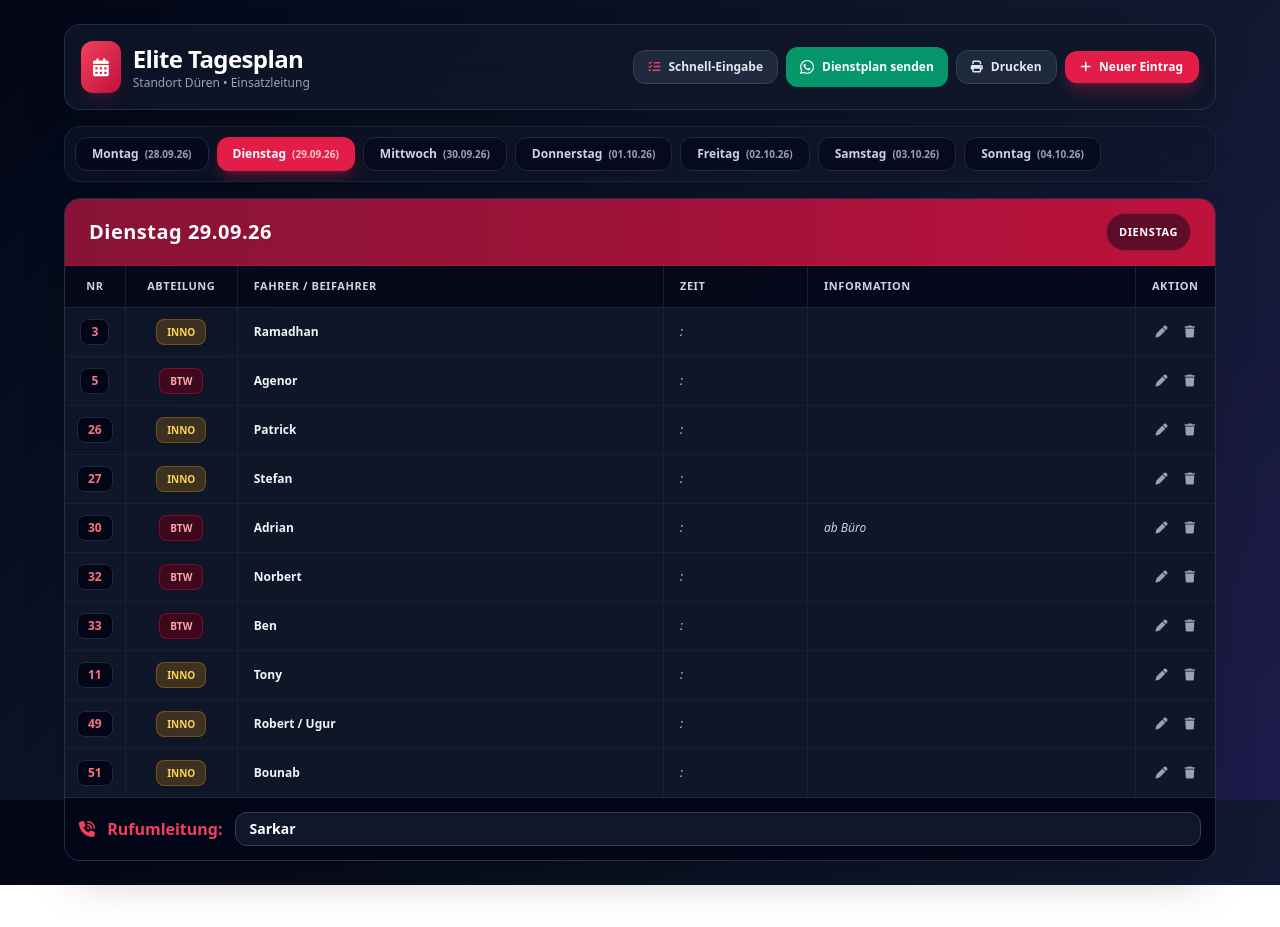
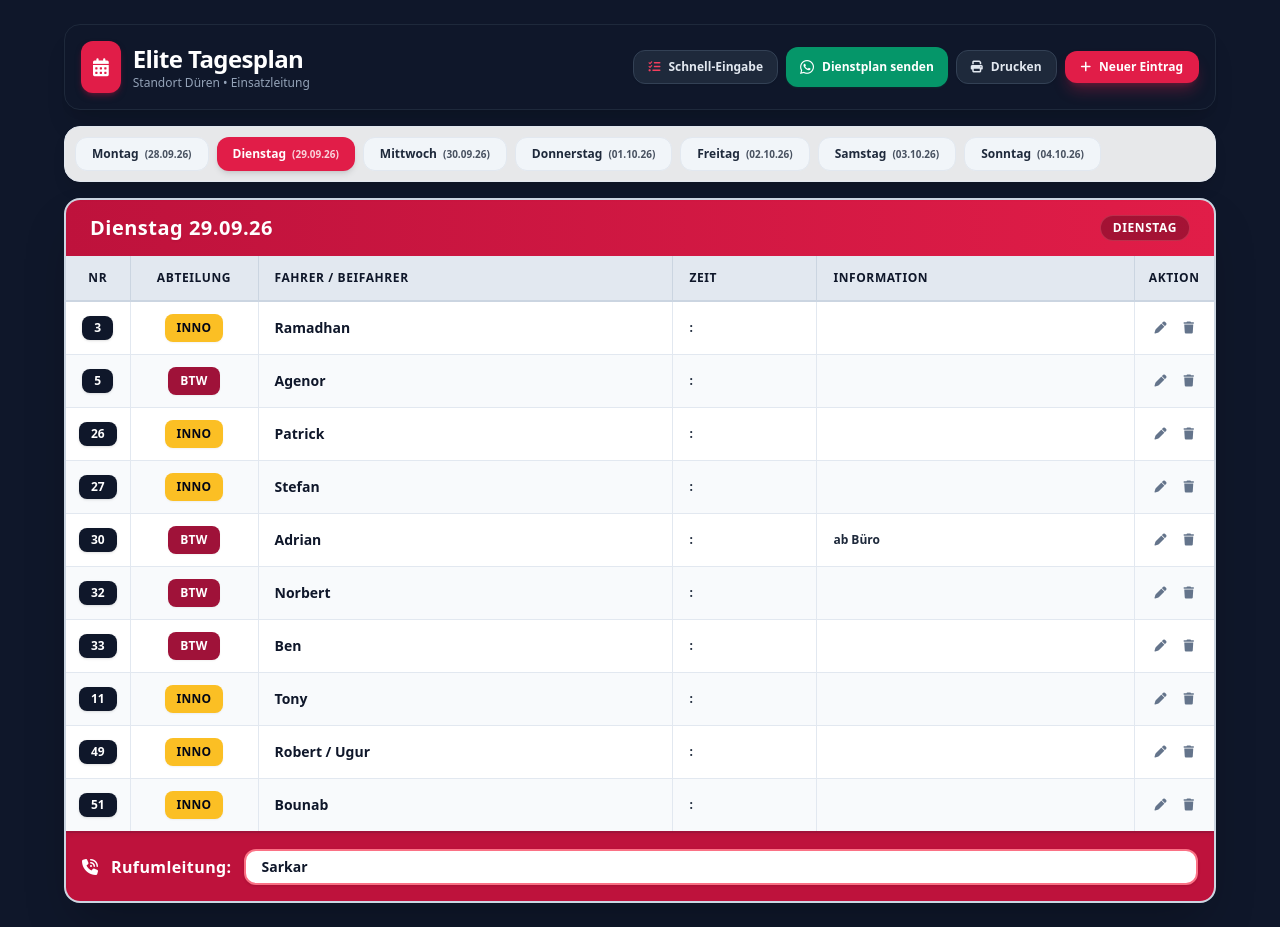
Before and after one commit to Boss050979/tagesplaner, a website: page public/index.html in a window 1280 px wide. Before the commit the page ends 885 px from the top, so only its background shows below. Drawn offline with nearby package versions, Linux system fonts and the light colour scheme.

Commit message:
index.html

```diff
--- a/public/index.html
+++ b/public/index.html
@@ -17,25 +17,23 @@
             #capture-area { background: white !important; color: black !important; border: none !important; box-shadow: none !important; }
         }
         .custom-scroll::-webkit-scrollbar { width: 6px; }
-        .custom-scroll::-webkit-scrollbar-track { background: #0f172a; border-radius: 8px; }
-        .custom-scroll::-webkit-scrollbar-thumb { background: #334155; border-radius: 8px; }
+        .custom-scroll::-webkit-scrollbar-track { background: #f1f5f9; border-radius: 8px; }
+        .custom-scroll::-webkit-scrollbar-thumb { background: #cbd5e1; border-radius: 8px; }
 
-        /* Edler Executive Dark-Gradient */
         body {
-            background: linear-gradient(135deg, #020617 0%, #0f172a 50%, #1e1b4b 100%);
-            background-attachment: fixed;
+            background: #0f172a;
             min-height: 100vh;
         }
     </style>
 </head>
-<body class="text-slate-100 font-sans p-3 md:p-6">
+<body class="text-slate-900 font-sans p-3 md:p-6">
 
     <div class="max-w-6xl mx-auto space-y-4">
 
         <!-- Header -->
-        <header class="bg-slate-900/80 backdrop-blur-xl rounded-2xl shadow-2xl p-4 flex flex-col md:flex-row justify-between items-center gap-4 no-print border border-slate-700/60">
+        <header class="bg-slate-900 text-white rounded-2xl shadow-xl p-4 flex flex-col md:flex-row justify-between items-center gap-4 no-print border border-slate-800">
             <div class="flex items-center gap-3">
-                <div class="bg-gradient-to-br from-rose-500 to-rose-700 text-white p-3 rounded-xl text-lg shadow-lg shadow-rose-900/30">
+                <div class="bg-rose-600 text-white p-3 rounded-xl text-lg shadow-md shadow-rose-900/50">
                     <i class="fa-solid fa-calendar-days"></i>
                 </div>
                 <div>
@@ -61,39 +59,39 @@
         </header>
 
         <!-- Wochentage -->
-        <div class="bg-slate-900/60 backdrop-blur-xl rounded-2xl shadow-xl p-2.5 no-print flex overflow-x-auto gap-2 border border-slate-800/80 custom-scroll" id="day-tabs"></div>
+        <div class="bg-white/90 backdrop-blur-md rounded-2xl shadow-lg p-2.5 no-print flex overflow-x-auto gap-2 border border-slate-200 custom-scroll" id="day-tabs"></div>
 
         <!-- Haupt-Tabelle -->
-        <main id="capture-area" class="bg-slate-900/90 backdrop-blur-xl rounded-2xl shadow-2xl overflow-hidden border border-slate-700/60">
+        <main id="capture-area" class="bg-white rounded-2xl shadow-2xl overflow-hidden border-2 border-slate-300">
 
-            <div class="bg-gradient-to-r from-rose-900 via-rose-800 to-rose-700 text-white py-3.5 px-6 text-center font-bold text-lg md:text-xl tracking-wide flex justify-between items-center border-b border-rose-600/30">
+            <div class="bg-gradient-to-r from-rose-700 to-rose-600 text-white py-3.5 px-6 text-center font-extrabold text-lg md:text-xl tracking-wide flex justify-between items-center shadow-md">
                 <span id="current-date-title" class="drop-shadow-sm">Laden...</span>
-                <span id="day-badge" class="text-[11px] bg-slate-950/50 px-3 py-1 rounded-full uppercase tracking-wider font-semibold border border-rose-500/30">-</span>
+                <span id="day-badge" class="text-xs bg-rose-950/40 px-3 py-1 rounded-full uppercase tracking-wider font-bold border border-rose-400/30">-</span>
             </div>
 
             <div class="overflow-x-auto">
                 <table class="w-full text-left border-collapse">
                     <thead>
-                        <tr class="bg-slate-950/80 text-slate-300 uppercase text-[11px] tracking-wider border-b border-slate-800 font-bold">
-                            <th class="py-3 px-3 text-center border-r border-slate-800/80 w-14">Nr</th>
-                            <th class="py-3 px-3 text-center border-r border-slate-800/80 w-28">Abteilung</th>
-                            <th class="py-3 px-4 border-r border-slate-800/80">Fahrer / Beifahrer</th>
-                            <th class="py-3 px-4 border-r border-slate-800/80 w-36">Zeit</th>
-                            <th class="py-3 px-4 border-r border-slate-800/80">Information</th>
-                            <th class="py-3 px-3 text-center w-20 no-print">Aktion</th>
+                        <tr class="bg-slate-200 text-slate-900 uppercase text-xs tracking-wider border-b-2 border-slate-300 font-black">
+                            <th class="py-3.5 px-3 text-center border-r border-slate-300 w-16">Nr</th>
+                            <th class="py-3.5 px-4 text-center border-r border-slate-300 w-32">Abteilung</th>
+                            <th class="py-3.5 px-4 border-r border-slate-300 font-black">Fahrer / Beifahrer</th>
+                            <th class="py-3.5 px-4 border-r border-slate-300 w-36 font-black">Zeit</th>
+                            <th class="py-3.5 px-4 border-r border-slate-300 font-black">Information</th>
+                            <th class="py-3.5 px-3 text-center w-20 no-print font-black">Aktion</th>
                         </tr>
                     </thead>
-                    <tbody id="schedule-table-body" class="text-xs divide-y divide-slate-800/60">
+                    <tbody id="schedule-table-body" class="text-xs divide-y divide-slate-200">
                         <!-- Dynamisch -->
                     </tbody>
                 </table>
             </div>
 
             <!-- Rufumleitung -->
-            <div class="bg-slate-950 text-white p-3.5 font-bold text-sm md:text-base flex items-center justify-between border-t border-slate-800">
+            <div class="bg-rose-700 text-white p-4 font-bold text-sm md:text-base flex items-center justify-between border-t-2 border-rose-800 shadow-inner">
                 <div class="flex items-center gap-3 w-full">
-                    <span class="whitespace-nowrap text-rose-500"><i class="fa-solid fa-phone-volume mr-2"></i> Rufumleitung:</span>
-                    <input type="text" id="rufumleitung-input" onchange="updateRufumleitung(this.value)" class="bg-slate-900 text-white border border-slate-700 rounded-xl px-3.5 py-1.5 font-semibold text-xs md:text-sm w-full focus:outline-none focus:border-rose-500 transition shadow-inner" placeholder="Name eingeben...">
+                    <span class="whitespace-nowrap font-black tracking-wide"><i class="fa-solid fa-phone-volume mr-2"></i> Rufumleitung:</span>
+                    <input type="text" id="rufumleitung-input" onchange="updateRufumleitung(this.value)" class="bg-white text-slate-900 border-2 border-rose-400 rounded-xl px-4 py-1.5 font-bold text-sm w-full focus:outline-none focus:ring-2 focus:ring-white shadow" placeholder="Name eingeben...">
                 </div>
             </div>
 
@@ -101,9 +99,9 @@
     </div>
 
     <!-- Modals -->
-    <div id="entry-modal" class="fixed inset-0 bg-slate-950/80 backdrop-blur-md hidden items-center justify-center p-4 z-50 no-print">
-        <div class="bg-slate-900 rounded-2xl shadow-2xl w-full max-w-lg overflow-hidden border border-slate-700">
-            <div class="bg-slate-950 text-white px-5 py-4 flex justify-between items-center border-b border-slate-800">
+    <div id="entry-modal" class="fixed inset-0 bg-slate-950/70 backdrop-blur-sm hidden items-center justify-center p-4 z-50 no-print">
+        <div class="bg-white rounded-2xl shadow-2xl w-full max-w-lg overflow-hidden border border-slate-200">
+            <div class="bg-slate-900 text-white px-5 py-4 flex justify-between items-center border-b border-slate-800">
                 <h3 id="modal-title" class="font-bold text-base text-white">Eintrag</h3>
                 <button onclick="closeModal()" class="text-slate-400 hover:text-white transition"><i class="fa-solid fa-xmark text-lg"></i></button>
             </div>
@@ -111,37 +109,37 @@
                 <input type="hidden" id="entry-id">
                 <div class="grid grid-cols-2 gap-3">
                     <div>
-                        <label class="block text-[11px] font-semibold uppercase text-slate-400 mb-1">Nummer (NR)</label>
-                        <input type="text" id="input-nr" required class="w-full bg-slate-950 text-white border border-slate-700 rounded-xl px-3 py-2 text-xs font-bold focus:outline-none focus:border-rose-500">
+                        <label class="block text-[11px] font-bold uppercase text-slate-600 mb-1">Nummer (NR)</label>
+                        <input type="text" id="input-nr" required class="w-full bg-slate-50 text-slate-900 border border-slate-300 rounded-xl px-3 py-2 text-xs font-bold focus:outline-none focus:border-rose-600">
                     </div>
                     <div>
-                        <label class="block text-[11px] font-semibold uppercase text-slate-400 mb-1">Abteilung</label>
-                        <input type="text" id="input-dept" required class="w-full bg-slate-950 text-white border border-slate-700 rounded-xl px-3 py-2 text-xs focus:outline-none focus:border-rose-500">
+                        <label class="block text-[11px] font-bold uppercase text-slate-600 mb-1">Abteilung</label>
+                        <input type="text" id="input-dept" required class="w-full bg-slate-50 text-slate-900 border border-slate-300 rounded-xl px-3 py-2 text-xs font-bold focus:outline-none focus:border-rose-600">
                     </div>
                 </div>
                 <div>
-                    <label class="block text-[11px] font-semibold uppercase text-slate-400 mb-1">Fahrer / Beifahrer</label>
-                    <input type="text" id="input-driver" required class="w-full bg-slate-950 text-white border border-slate-700 rounded-xl px-3 py-2 text-xs focus:outline-none focus:border-rose-500">
+                    <label class="block text-[11px] font-bold uppercase text-slate-600 mb-1">Fahrer / Beifahrer</label>
+                    <input type="text" id="input-driver" required class="w-full bg-slate-50 text-slate-900 border border-slate-300 rounded-xl px-3 py-2 text-xs font-semibold focus:outline-none focus:border-rose-600">
                 </div>
                 <div>
-                    <label class="block text-[11px] font-semibold uppercase text-slate-400 mb-1">Zeit</label>
-                    <input type="text" id="input-time" required class="w-full bg-slate-950 text-white border border-slate-700 rounded-xl px-3 py-2 text-xs focus:outline-none focus:border-rose-500">
+                    <label class="block text-[11px] font-bold uppercase text-slate-600 mb-1">Zeit</label>
+                    <input type="text" id="input-time" required class="w-full bg-slate-50 text-slate-900 border border-slate-300 rounded-xl px-3 py-2 text-xs font-semibold focus:outline-none focus:border-rose-600">
                 </div>
                 <div>
-                    <label class="block text-[11px] font-semibold uppercase text-slate-400 mb-1">Information</label>
-                    <input type="text" id="input-info" class="w-full bg-slate-950 text-white border border-slate-700 rounded-xl px-3 py-2 text-xs focus:outline-none focus:border-rose-500">
+                    <label class="block text-[11px] font-bold uppercase text-slate-600 mb-1">Information</label>
+                    <input type="text" id="input-info" class="w-full bg-slate-50 text-slate-900 border border-slate-300 rounded-xl px-3 py-2 text-xs font-semibold focus:outline-none focus:border-rose-600">
                 </div>
-                <div class="flex justify-end gap-2.5 pt-3 border-t border-slate-800">
-                    <button type="button" onclick="closeModal()" class="px-4 py-2 text-slate-400 hover:text-white text-xs font-medium transition">Abbrechen</button>
-                    <button type="submit" class="px-4.5 py-2 bg-rose-600 hover:bg-rose-500 text-white rounded-xl text-xs font-semibold transition shadow-lg shadow-rose-600/30">Speichern</button>
+                <div class="flex justify-end gap-2.5 pt-3 border-t border-slate-100">
+                    <button type="button" onclick="closeModal()" class="px-4 py-2 text-slate-600 hover:text-slate-900 text-xs font-bold transition">Abbrechen</button>
+                    <button type="submit" class="px-4.5 py-2 bg-rose-600 hover:bg-rose-700 text-white rounded-xl text-xs font-bold transition shadow-md">Speichern</button>
                 </div>
             </form>
         </div>
     </div>
 
-    <div id="quick-modal" class="fixed inset-0 bg-slate-950/80 backdrop-blur-md hidden items-center justify-center p-4 z-50 no-print">
-        <div class="bg-slate-900 rounded-2xl shadow-2xl w-full max-w-4xl overflow-hidden border border-slate-700 flex flex-col max-h-[90vh]">
-            <div class="bg-gradient-to-r from-rose-900 to-rose-700 text-white px-5 py-4 flex justify-between items-center shrink-0 border-b border-rose-600/30">
+    <div id="quick-modal" class="fixed inset-0 bg-slate-950/70 backdrop-blur-sm hidden items-center justify-center p-4 z-50 no-print">
+        <div class="bg-slate-900 rounded-2xl shadow-2xl w-full max-w-4xl overflow-hidden border border-slate-800 flex flex-col max-h-[90vh]">
+            <div class="bg-gradient-to-r from-rose-800 to-rose-700 text-white px-5 py-4 flex justify-between items-center shrink-0">
                 <h3 class="font-bold text-base"><i class="fa-solid fa-list-check mr-2"></i> Schnell-Eingabe</h3>
                 <button onclick="closeQuickModal()" class="text-rose-200 hover:text-white transition"><i class="fa-solid fa-xmark text-lg"></i></button>
             </div>
@@ -149,9 +147,9 @@
                 <span class="text-[11px] font-semibold text-slate-400 uppercase tracking-wide">Tag auswählen:</span>
                 <div id="quick-modal-day-selector" class="flex flex-wrap gap-1.5"></div>
             </div>
-            <div class="p-5 space-y-2 overflow-y-auto custom-scroll flex-grow bg-slate-950/60" id="quick-rows-container"></div>
+            <div class="p-5 space-y-2 overflow-y-auto custom-scroll flex-grow bg-slate-950" id="quick-rows-container"></div>
             <div class="p-3.5 bg-slate-950 border-t border-slate-800 shrink-0">
-                <button type="button" onclick="addQuickRow()" class="w-full py-2.5 border-2 border-dashed border-slate-800 hover:border-rose-500 text-slate-400 hover:text-rose-400 rounded-xl font-medium text-xs transition bg-slate-900/50">
+                <button type="button" onclick="addQuickRow()" class="w-full py-2.5 border-2 border-dashed border-slate-800 hover:border-rose-600 text-slate-400 hover:text-rose-400 rounded-xl font-medium text-xs transition bg-slate-900/50">
                     + Weitere Zeile hinzufügen
                 </button>
             </div>
@@ -159,7 +157,7 @@
                 <span class="text-xs text-slate-400" id="quick-counter">0 Einträge</span>
                 <div class="flex gap-2.5">
                     <button type="button" onclick="closeQuickModal()" class="px-4 py-1.5 text-slate-300 hover:text-white text-xs font-medium">Abbrechen</button>
-                    <button type="button" onclick="saveQuickInput()" class="px-5 py-1.5 bg-rose-600 hover:bg-rose-500 text-white rounded-xl text-xs font-semibold shadow-lg shadow-rose-600/30 transition">Speichern</button>
+                    <button type="button" onclick="saveQuickInput()" class="px-5 py-1.5 bg-rose-600 hover:bg-rose-700 text-white rounded-xl text-xs font-semibold shadow transition">Speichern</button>
                 </div>
             </div>
         </div>
@@ -216,7 +214,7 @@
         const defaultData = {};
         days.forEach(d => { defaultData[d.id] = { rufumleitung: 'Sarkar', entries: JSON.parse(JSON.stringify(templateEntries)) }; });
 
-        const storageKey = `elite_tagesplan_dueren_v7_${days[0].date}`;
+        const storageKey = `elite_tagesplan_dueren_v9_${days[0].date}`;
         let appData = JSON.parse(localStorage.getItem(storageKey)) || defaultData;
 
         function saveData() { localStorage.setItem(storageKey, JSON.stringify(appData)); }
@@ -225,8 +223,8 @@
 
         function renderTabs() {
             document.getElementById('day-tabs').innerHTML = days.map(d => `
-                <button onclick="switchDay('${d.id}')" class="px-4 py-2 rounded-xl text-xs font-semibold transition whitespace-nowrap flex items-center gap-1.5 ${currentDayId === d.id ? 'bg-rose-600 text-white shadow-lg shadow-rose-600/30' : 'bg-slate-950/60 hover:bg-slate-800 text-slate-300 border border-slate-800'}">
-                    <span>${d.name}</span> <span class="text-[10px] opacity-75">(${d.date})</span>
+                <button onclick="switchDay('${d.id}')" class="px-4 py-2 rounded-xl text-xs font-bold transition whitespace-nowrap flex items-center gap-1.5 ${currentDayId === d.id ? 'bg-rose-600 text-white shadow-md' : 'bg-slate-100 hover:bg-slate-200 text-slate-800 border border-slate-200'}">
+                    <span>${d.name}</span> <span class="text-[10px] opacity-80">(${d.date})</span>
                 </button>
             `).join('');
         }
@@ -246,30 +244,31 @@
             const entries = appData[currentDayId]?.entries || [];
 
             if (entries.length === 0) {
-                tbody.innerHTML = `<tr><td colspan="6" class="text-center py-8 text-slate-500">Keine Einträge für diesen Tag vorhanden.</td></tr>`;
+                tbody.innerHTML = `<tr><td colspan="6" class="text-center py-8 text-slate-400 font-semibold">Keine Einträge für diesen Tag vorhanden.</td></tr>`;
                 return;
             }
 
             tbody.innerHTML = entries.map((e, index) => {
-                const rowBg = index % 2 === 0 ? 'bg-slate-900/40' : 'bg-slate-900/80';
-                const deptBg = (e.dept || '').trim().toUpperCase() === 'BTW'
-                    ? 'bg-rose-950/80 text-rose-300 border border-rose-800/60 font-bold'
-                    : 'bg-amber-500/20 text-amber-300 border border-amber-500/30 font-extrabold';
+                const rowBg = index % 2 === 0 ? 'bg-white' : 'bg-slate-50';
+                const deptVal = (e.dept || '').trim().toUpperCase();
+                const deptBg = deptVal === 'BTW'
+                    ? 'bg-rose-800 text-white font-black shadow-sm'
+                    : 'bg-amber-400 text-slate-950 font-black shadow-sm';
 
                 return `
-                    <tr class="${rowBg} hover:bg-slate-800/50 transition-colors">
-                        <td class="py-2.5 px-3 text-center border-r border-slate-800/60">
-                            <span class="inline-flex items-center justify-center bg-slate-950 text-rose-400 font-black px-2.5 py-1 rounded-lg text-xs shadow-inner border border-slate-800">${e.nr}</span>
+                    <tr class="${rowBg} hover:bg-blue-50/60 transition-colors border-b border-slate-200">
+                        <td class="py-3 px-3 text-center border-r border-slate-200">
+                            <span class="inline-flex items-center justify-center bg-slate-900 text-white font-black px-3 py-1 rounded-lg text-xs shadow">${e.nr}</span>
                         </td>
-                        <td class="py-2.5 px-3 text-center border-r border-slate-800/60">
-                            <span class="px-2.5 py-1 ${deptBg} rounded-lg text-[10px] shadow-sm inline-block">${e.dept}</span>
+                        <td class="py-3 px-4 text-center border-r border-slate-200">
+                            <span class="px-3 py-1.5 ${deptBg} rounded-lg text-xs tracking-wide inline-block">${e.dept}</span>
                         </td>
-                        <td class="py-2.5 px-4 font-semibold text-slate-100 border-r border-slate-800/60">${e.driver}</td>
-                        <td class="py-2.5 px-4 border-r border-slate-800/60 text-slate-300 font-medium italic">${e.time}</td>
-                        <td class="py-2.5 px-4 border-r border-slate-800/60 text-slate-300 font-medium italic">${e.info || ''}</td>
-                        <td class="py-2.5 px-3 text-center no-print">
-                            <button onclick="openModal(${e.id})" class="text-slate-400 hover:text-rose-400 p-1.5 rounded-lg hover:bg-slate-800 transition"><i class="fa-solid fa-pen text-xs"></i></button>
-                            <button onclick="deleteEntry(${e.id})" class="text-slate-400 hover:text-rose-400 p-1.5 rounded-lg hover:bg-slate-800 transition ml-0.5"><i class="fa-solid fa-trash text-xs"></i></button>
+                        <td class="py-3 px-4 font-bold text-slate-900 border-r border-slate-200 text-sm">${e.driver}</td>
+                        <td class="py-3 px-4 border-r border-slate-200 text-slate-800 font-extrabold">${e.time}</td>
+                        <td class="py-3 px-4 border-r border-slate-200 text-slate-800 font-semibold">${e.info || ''}</td>
+                        <td class="py-3 px-3 text-center no-print">
+                            <button onclick="openModal(${e.id})" class="text-slate-500 hover:text-rose-600 p-1.5 rounded-lg hover:bg-rose-50 transition" title="Bearbeiten"><i class="fa-solid fa-pen text-xs"></i></button>
+                            <button onclick="deleteEntry(${e.id})" class="text-slate-500 hover:text-rose-600 p-1.5 rounded-lg hover:bg-rose-50 transition ml-0.5" title="Löschen"><i class="fa-solid fa-trash text-xs"></i></button>
                         </td>
                     </tr>
                 `;
@@ -394,12 +393,11 @@
             saveData(); closeQuickModal(); renderTable();
         }
 
-        // WhatsApp / Screenshot-Funktion
         function sendGroupWhatsApp() {
             const d = days.find(x => x.id === currentDayId);
             const element = document.getElementById('capture-area');
 
-            html2canvas(element, { scale: 2, backgroundColor: '#0f172a' }).then(canvas => {
+            html2canvas(element, { scale: 2, backgroundColor: '#ffffff' }).then(canvas => {
                 const imageURL = canvas.toDataURL('image/png');
 
                 const downloadLink = document.createElement('a');
```
